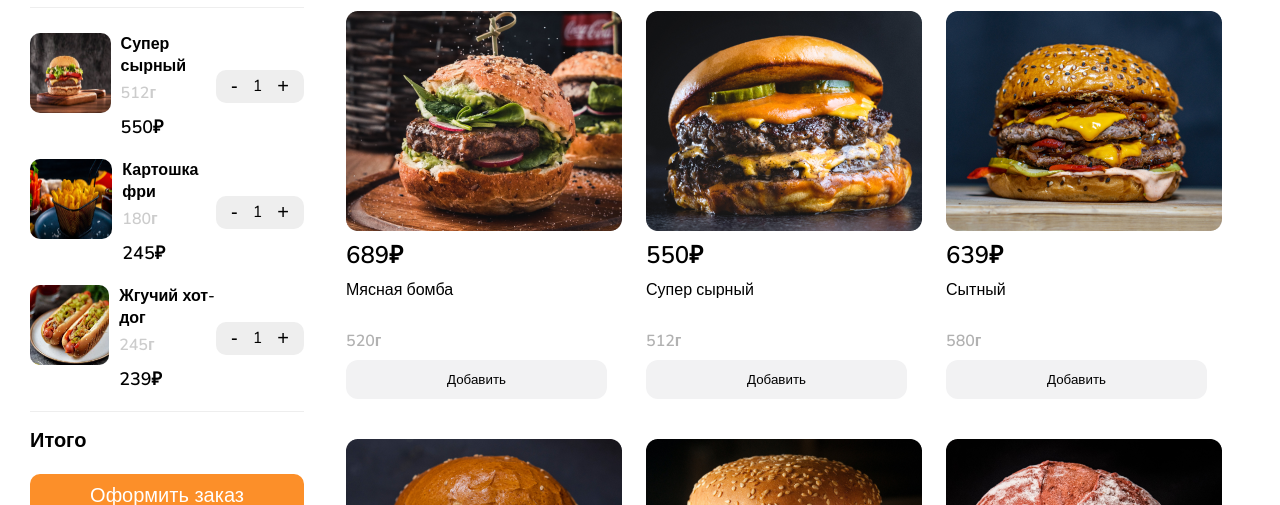
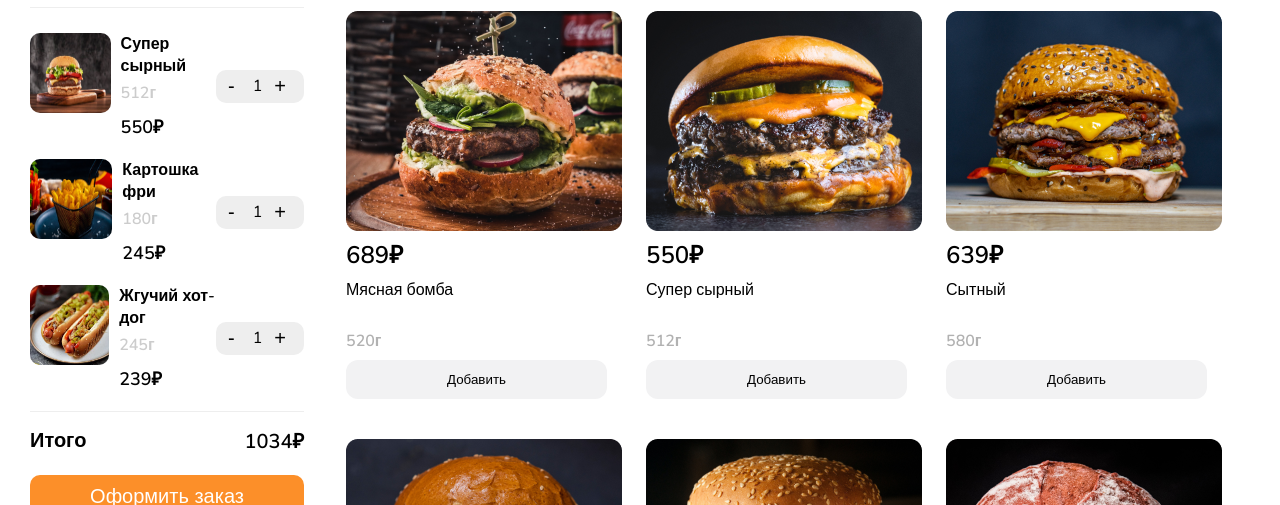
Before and after one commit to TatyanaPanchenko/YourMeal, a React (Vite) app: page / in a window 1280 px wide. Shown: the part 665-1170 px from the top of the page. Built offline with nearby package versions, Linux system fonts and the light colour scheme.

Commit message:
Add cart after remove

```diff
--- a/src/components/Cart/Cart.jsx
+++ b/src/components/Cart/Cart.jsx
@@ -3,16 +3,22 @@ import style from "./cart.module.scss";
 import createUniqueID from "../../createUniqueID";
 
 export default function cart(props) {
+  const arrCart = props.cart;
   const totalCount = props.cart.reduce((acc, el) => acc + Number(el.count), 0);
-  const [count, setCount] = useState([props.cart]);
+  const [count, setCount] = useState(arrCart);
   const [total, setTotal] = useState(totalCount);
 
   function changeCount(index, sign) {
     const newCount = [...count];
-    newCount[0].map((item) => {
-      if (item.count > 0 && item.id == index) {
+    newCount.map((item) => {
+      if (item.id == index) {
         if (sign === "-") {
+          if (item.count > 1) {
             item.count = Number(item.count) - 1;
+          } else if (item.count == 1) {
+            const newCountRemove = newCount.filter((el) => el.id != index);
+            setCount(newCountRemove);
+          }
         } else if (sign === "+") {
           item.count = Number(item.count) + 1;
         } else {
@@ -20,33 +26,24 @@ export default function cart(props) {
         }
       }
     });
-    const newTotalCount = newCount[0].reduce(
+    const newTotalCount = newCount.reduce(
       (acc, el) => acc + Number(el.count),
       0
     );
-    setCount(newCount);
     setTotal(newTotalCount);
   }
+  console.log(count);
+  const getTotalPrice = (arr) => {
+    const total = arr.reduce((acc, el) => {
+      console.log(el.count);
+      console.log(el.price);
+      return acc + Number(el.price) * Number(el.count);
+    }, 0);
+    return total;
+  };
 
-  // function increaseCount(index) {
-  //   const newCount = [...count];
-  //   newCount[index] = newCount[index] + 1;
-  //   const countSum = newCount.reduce((acc, el) => acc + el, 0);
-  //   setCount(newCount);
-
-  // }
-  // const getTotalPrice = (count, data) => {
-  //   const newArr = [];
-  //   count.forEach((itemCount, indexCount) => {
-  //     data.forEach((itemPrice, indexPrice) => {
-  //       if (indexCount == indexPrice) {
-  //         const sum = itemCount * Number(itemPrice.price);
-  //         newArr.push(sum);
-  //       }
-  //     });
-  //   });
-  //   return newArr.reduce((acc, item) => acc + item);
-  // };
+  console.log(getTotalPrice(count));
+  if (count.length > 0) {
     return (
       <div className={style.cart}>
         <div className={style["cart-wrapper"]}>
@@ -58,7 +55,7 @@ export default function cart(props) {
           </div>
           <div className={style["cart-inner"]}>
             <div className={style["cart-items"]}>
-            {props.cart.map((item) => {
+              {count.map((item) => {
                 return (
                   <div className={style["cart-item"]} key={createUniqueID()}>
                     <div className={style["item-about"]}>
@@ -67,7 +64,9 @@ export default function cart(props) {
                       </div>
                       <div className={style["item-description"]}>
                         <div className={style["item-name"]}>{item.name}</div>
-                      <div className={style["item-weight"]}>{item.weight}</div>
+                        <div className={style["item-weight"]}>
+                          {item.weight}
+                        </div>
                         <div className={style["item-price"]}>{item.price}₽</div>
                       </div>
                     </div>
@@ -95,7 +94,7 @@ export default function cart(props) {
             <div className={style["cart-total"]}>
               <span>Итого</span>
               <div className={style["cart-totalPrice"]}>
-              {/* {getTotalPrice(count, props.data)}₽ */}
+                {getTotalPrice(count)}₽
               </div>
             </div>
 
@@ -104,4 +103,16 @@ export default function cart(props) {
         </div>
       </div>
     );
+  } else {
+    return (
+      <div className={style.cart}>
+        <div className={style["cart-wrapper"]}>
+          <div className={style["cart-top"]}>
+            <div className={style["cart-title"]}>Корзина</div>
+          </div>
+          <div className={style["cart-empty"]}>Корзина пуста</div>
+        </div>
+      </div>
+    );
   }
+}
--- a/src/components/Cart/cart.module.scss
+++ b/src/components/Cart/cart.module.scss
@@ -58,13 +58,14 @@
             border-radius: 10px;
             align-self: center;
             display: flex;
-            gap: 15px;
-            padding: 5px 15px;
+            padding: 5px 0;
             button {
+              display: inline-block;
               background-color: transparent;
               border: none;
               font-size: 20px;
               cursor: pointer;
+              padding: 0 18px 0 12px;
             }
           }
         }
@@ -92,5 +93,9 @@
         width: 100%;
       }
     }
+    .cart-empty {
+      font-size: 18px;
+      font-weight: 600;
+    }
   }
 }
```
Lines whose indentation alone changed are shown as unchanged.
